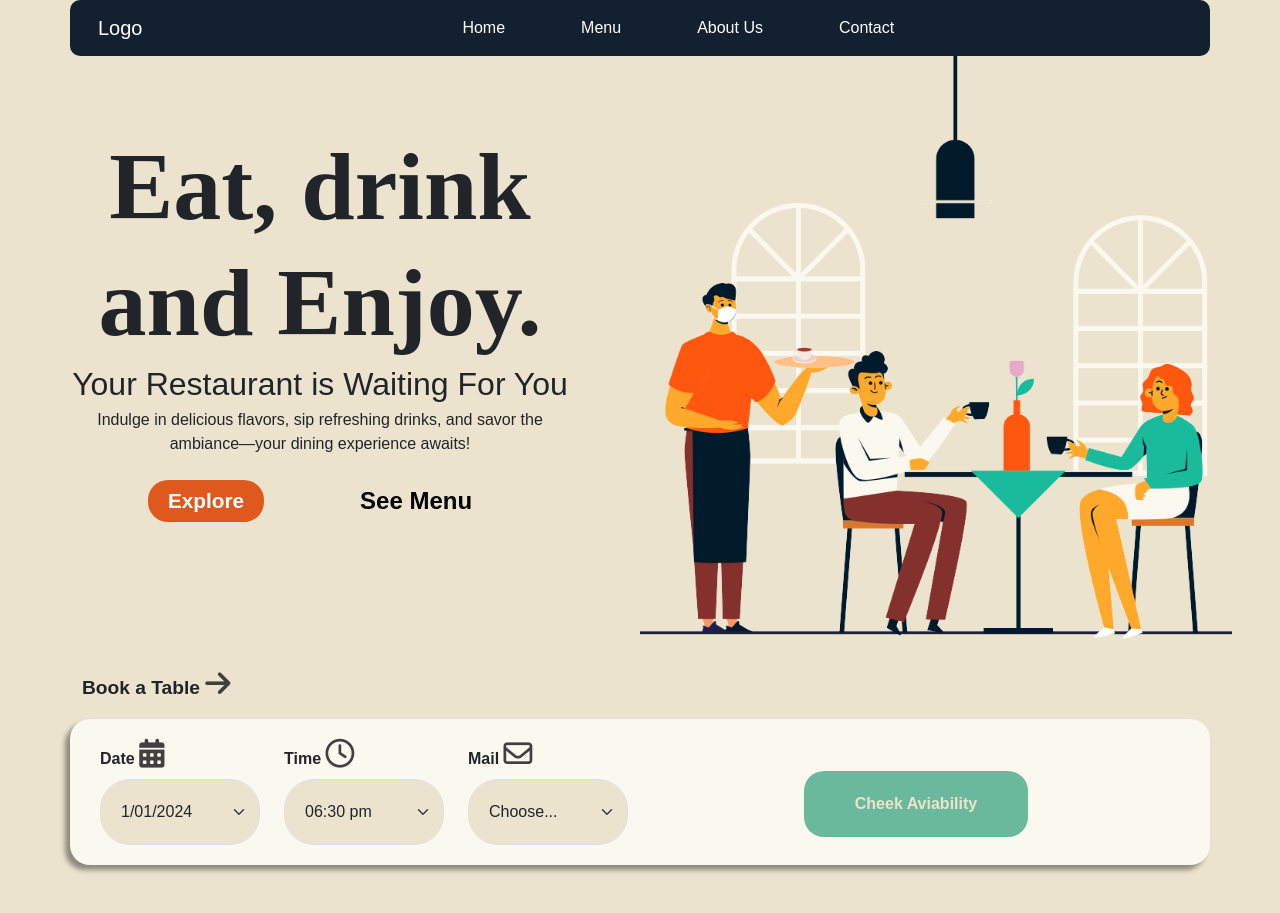
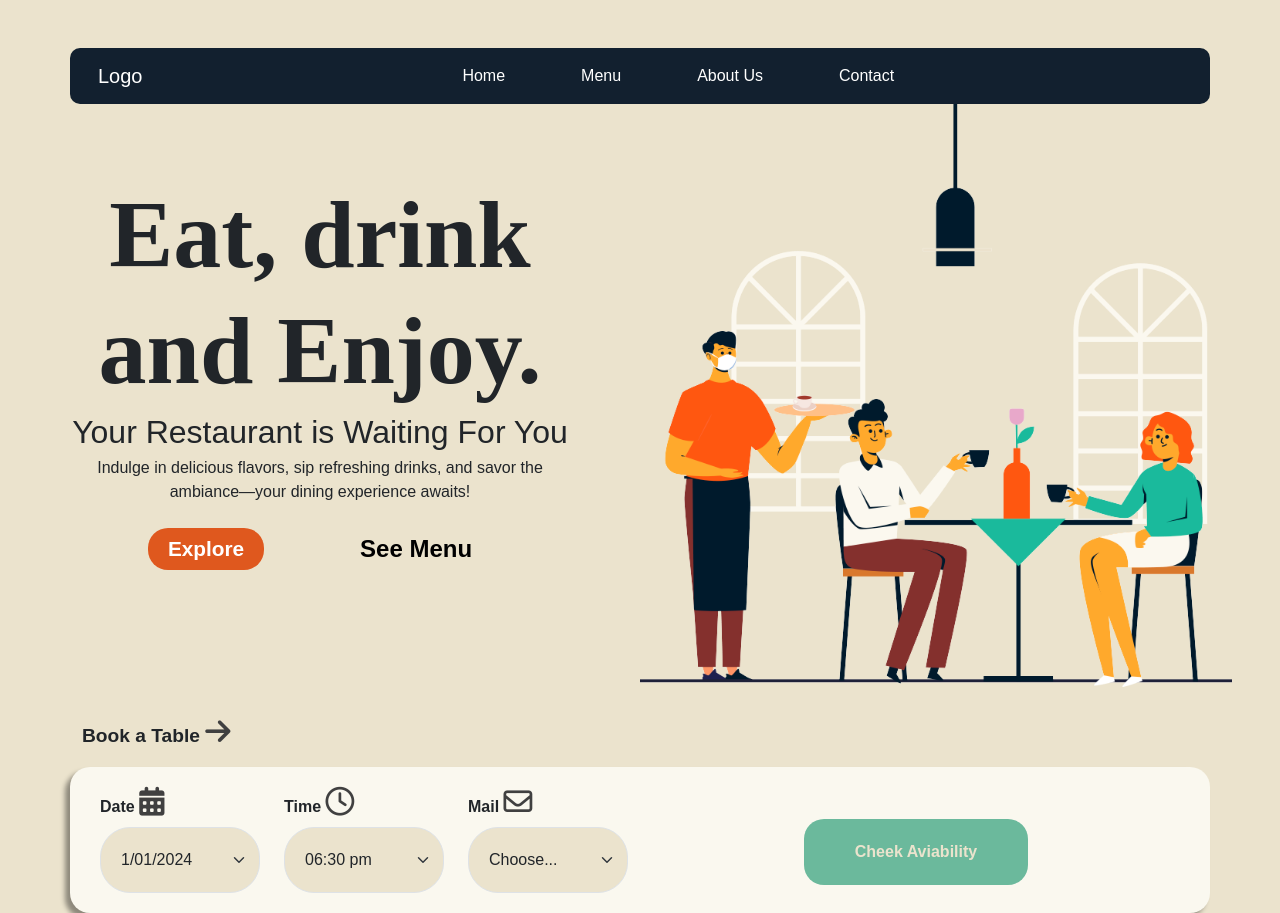
Before and after one commit to Kuldeep-Sharmaa/Project, a plain HTML site: page index.html in a window 1280 px wide. Shown: the top 913 px of the page. Drawn offline with nearby package versions, Linux system fonts and the light colour scheme.

Commit message:
update the navbar

```diff
--- a/Responsive.css
+++ b/Responsive.css
@@ -9,7 +9,7 @@
     padding: 0px 20px;
   }
 }
-@media screen and (max-width: 768px) {
+@media screen and (max-width: 576px) {
   .basic-nav .navbar {
     border-radius: 0px;
     margin-top: 0px !important;
--- a/index.html
+++ b/index.html
@@ -17,7 +17,7 @@
     <!-- Navbar -->
     <header>
       <div class="basic-nav d-flex">
-        <nav class="navbar navbar-expand-lg mt-5 mt-sm-0 container">
+        <nav class="navbar navbar-expand-lg mt-5 container">
           <div class="container-fluid">
             <a class="navbar-brand text-white ps-3" href="#">Logo</a>
             <button
```
